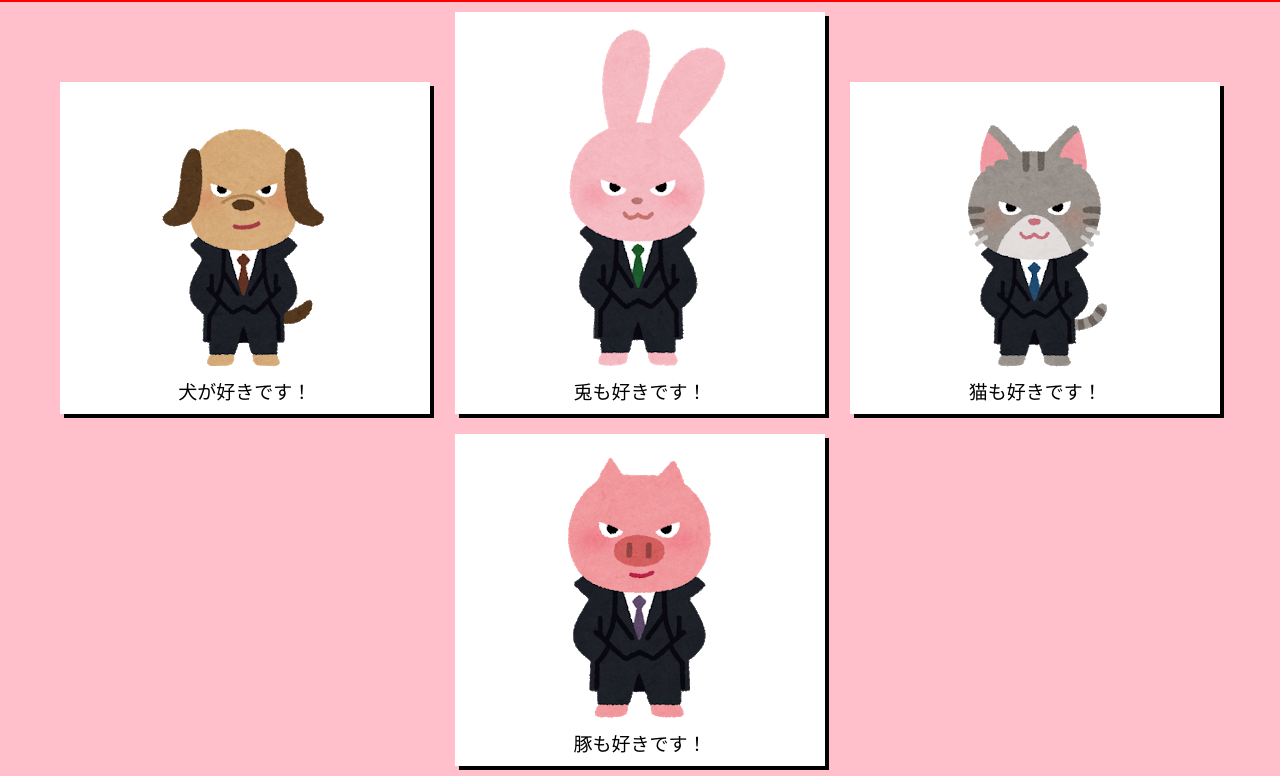
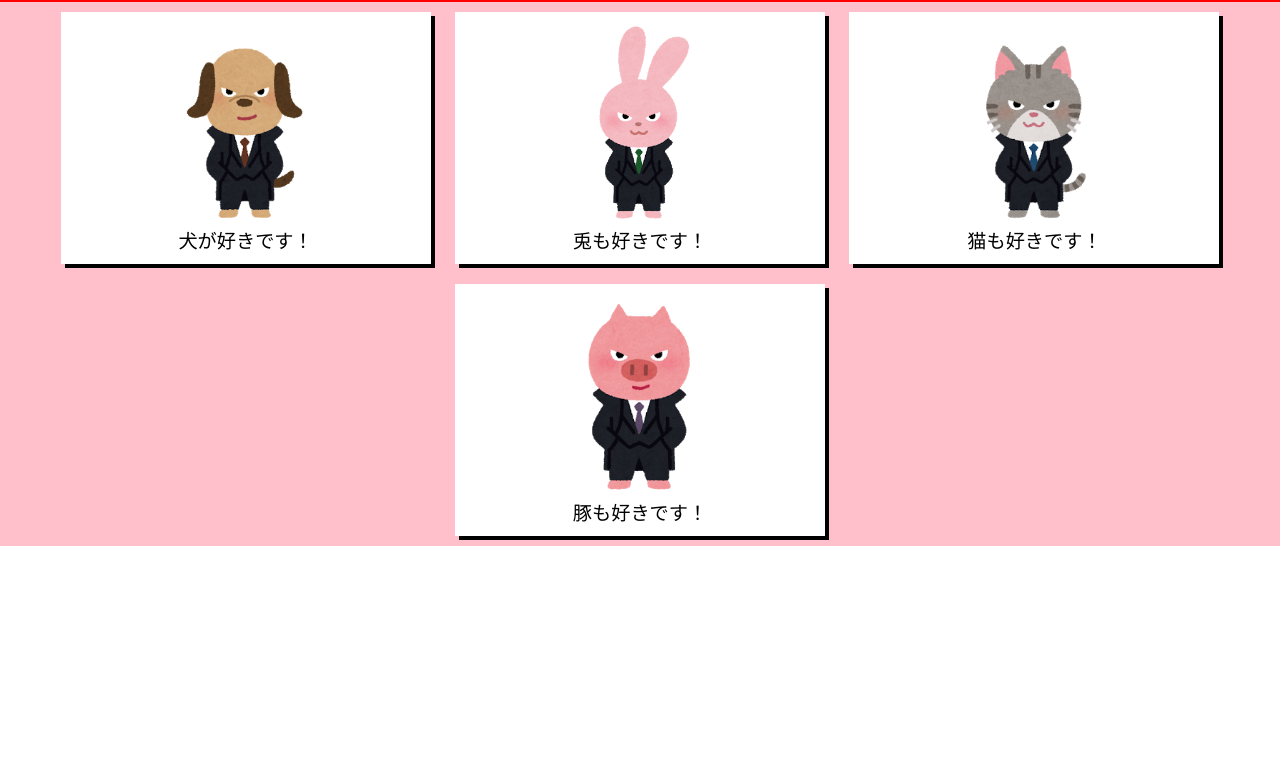
Before and after one commit to atsushiVBZ/lesson2, a plain HTML site: page index.html in a window 1280 px wide. Shown: the part 128-904 px from the top of the page. After the commit the page ends 800 px from the top, so only its background shows below. Drawn offline with Linux system fonts and the light colour scheme.

Commit message:
lesson2 2409301744

```diff
--- a/css/style.css
+++ b/css/style.css
@@ -33,7 +33,7 @@ li{
 
 main{
     text-align: center;
-    font-size: 19px;
+    /* font-size: 19px; */
     display: block;
     background-color: #ffc0cb;
 }
@@ -52,7 +52,10 @@ main{
     box-shadow: 4px 4px;
 }
 
-.img{
-    overflow-clip-margin: content-box;
-    overflow: clip;
+img{
+    height: 200px;
 }
+
+p{
+    font-size: 19.2px;
+}
```
